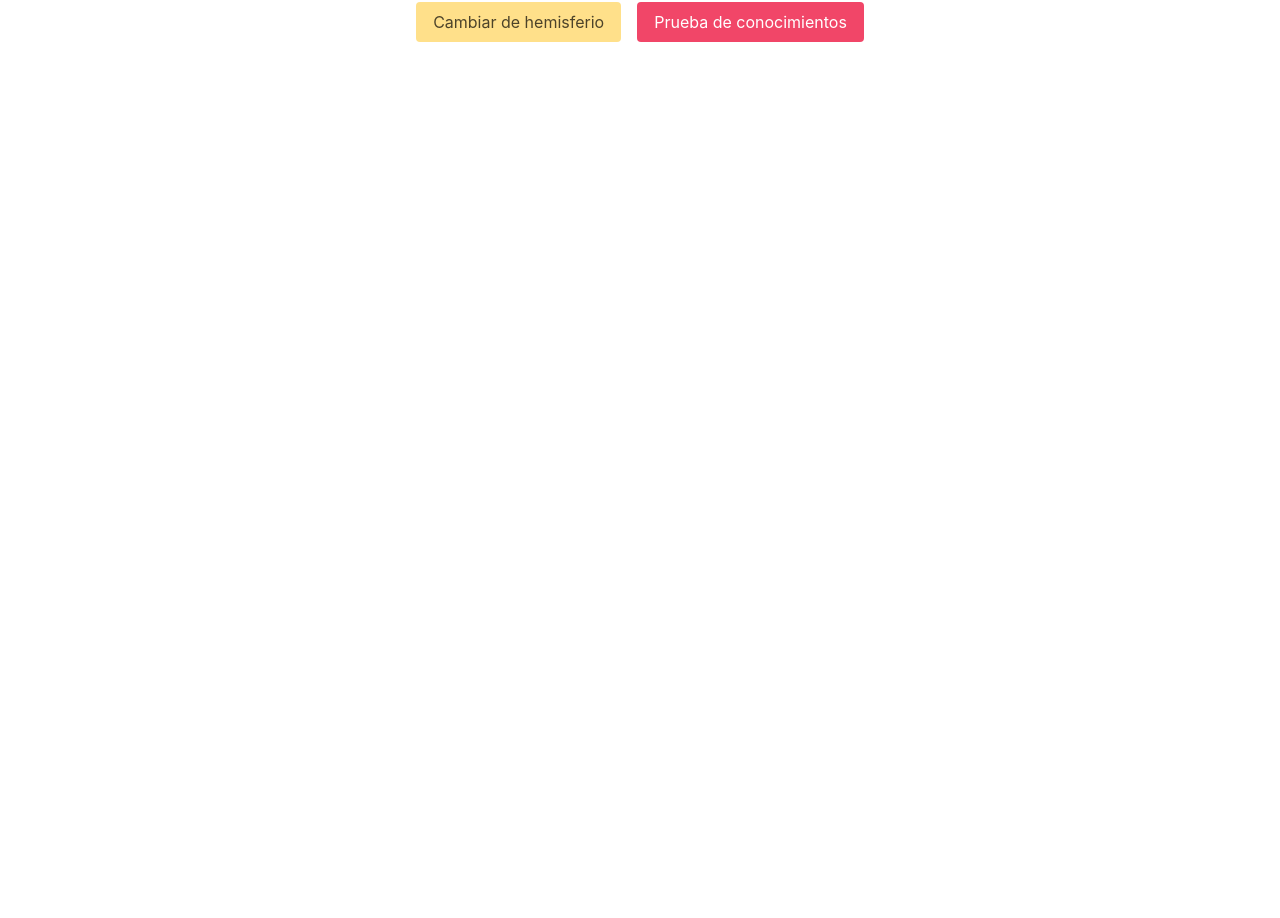
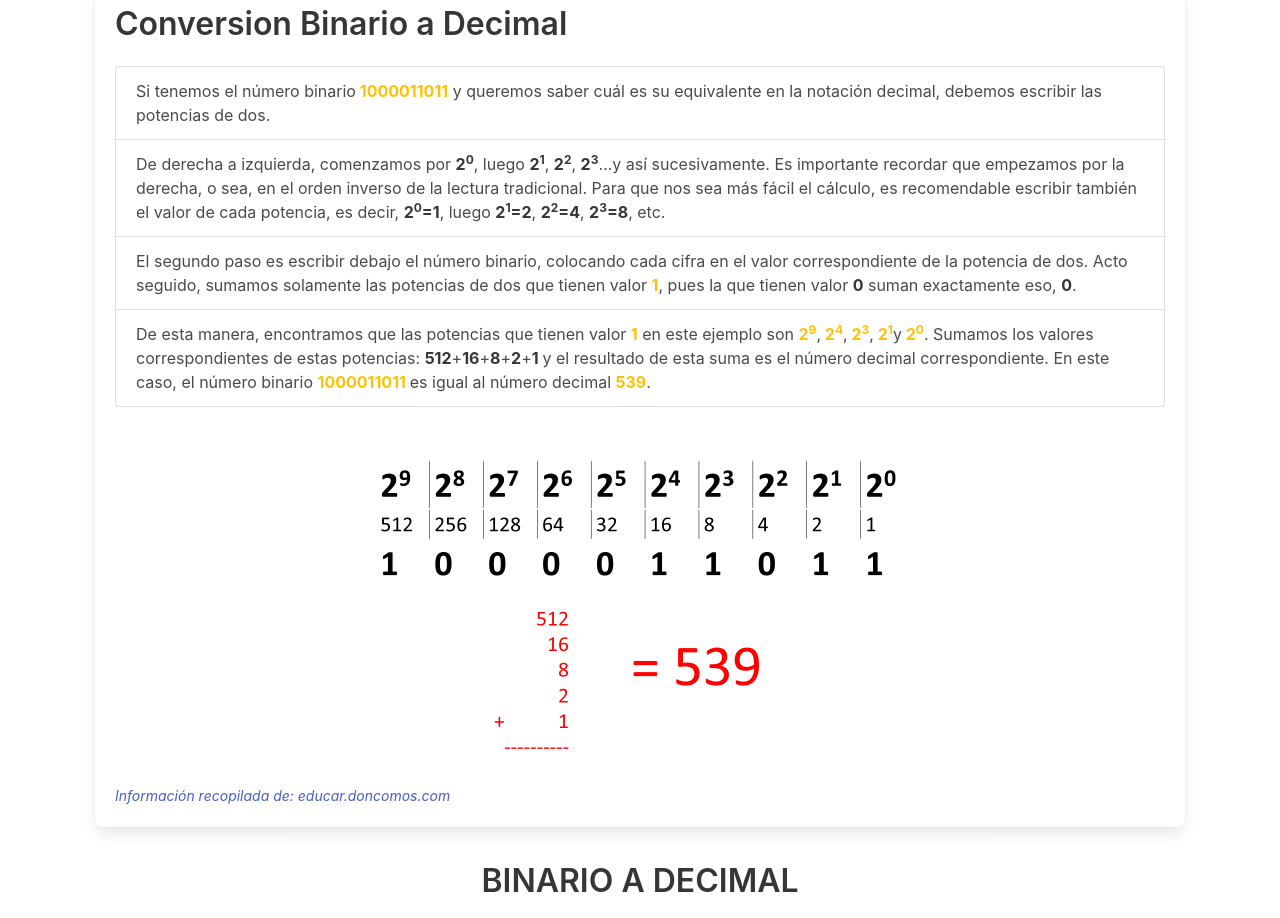
Before and after one commit to HolGonzalez/teagic, a React (Create React App) app: page /right in a window 1280 px wide. Shown: the part 2557-3475 px from the top of the page. Before the commit the page ends 2639 px from the top, so only its background shows below. Built offline with nearby package versions, Linux system fonts and the light colour scheme.

Commit message:
Colocando tema final en pagina Right

```diff
--- a/src/pages/Right.js
+++ b/src/pages/Right.js
@@ -1,6 +1,7 @@
 import React, { Component, Fragment } from "react";
 import { Link } from "react-router-dom";
 import DecToBin from "../components/DecToBin";
+import TableBinDec from "../components/TableBinDec";
 
 class Theme extends React.Component {
   render() {
@@ -41,51 +42,206 @@ class DecimalBinary extends React.Component {
         <div className="container box">
           <div className="row justify-content-between">
             <div className="col-12">
-            <p className="text-left title is-size-3">Conversion Decimal a Binario</p>
+              <p className="text-left title is-size-3">
+                Conversion Decimal a Binario
+              </p>
               <p>
                 Supongamos que queremos convertir el número decimal 9191 a
                 binario, el procedimiento es el siguiente:
               </p>
-            <ol className="list-group mt-4">
+              <ul className="list-group mt-4">
                 <li className="list-group-item">
-                Tomamos el número <strong>91</strong> y lo dividimos entre <strong>2</strong>, esto nos da un
-                cociente (el resultado de la división) y un residuo (cuanto
-                sobro al dividir el número), como estamos dividiendo entre <strong>2</strong> el
-                residuo solo puede tener dos valores: <span className="text-warning font-weight-bold">0</span> o <span className="text-warning font-weight-bold">1</span>; el residuo nos
-                indica si para esta posición hay un <span className="text-warning font-weight-bold">0</span> o un <span className="text-warning font-weight-bold">1</span> en el número
-                binario correspondiente, en este caso el residuo es <span className="text-warning font-weight-bold">1</span>, ya que <strong>91</strong>÷<strong>2</strong> es <strong>45</strong> y nos sobra 1.
+                  Tomamos el número <strong>91</strong> y lo dividimos entre{" "}
+                  <strong>2</strong>, esto nos da un cociente (el resultado de
+                  la división) y un residuo (cuanto sobro al dividir el número),
+                  como estamos dividiendo entre <strong>2</strong> el residuo
+                  solo puede tener dos valores:{" "}
+                  <span className="text-warning font-weight-bold">0</span> o{" "}
+                  <span className="text-warning font-weight-bold">1</span>; el
+                  residuo nos indica si para esta posición hay un{" "}
+                  <span className="text-warning font-weight-bold">0</span> o un{" "}
+                  <span className="text-warning font-weight-bold">1</span> en el
+                  número binario correspondiente, en este caso el residuo es{" "}
+                  <span className="text-warning font-weight-bold">1</span>, ya
+                  que <strong>91</strong>÷<strong>2</strong> es{" "}
+                  <strong>45</strong> y nos sobra 1.
                 </li>
                 <li className="list-group-item">
-              Una vez que calculamos esta división, repetimos el proceso con el cociente de la división anterior, es decir, <strong>45</strong>; y volvemos a calcular la división entre <strong>2</strong>, obteniendo: <strong>22</strong> como resultado y <span className="text-warning font-weight-bold">1</span> como residuo, lo que nos dice cual es el valor en la segunda posición del número binario.
+                  Una vez que calculamos esta división, repetimos el proceso con
+                  el cociente de la división anterior, es decir,{" "}
+                  <strong>45</strong>; y volvemos a calcular la división entre{" "}
+                  <strong>2</strong>, obteniendo: <strong>22</strong> como
+                  resultado y{" "}
+                  <span className="text-warning font-weight-bold">1</span> como
+                  residuo, lo que nos dice cual es el valor en la segunda
+                  posición del número binario.
                 </li>
                 <li className="list-group-item">
-              Y así, repetimos una y otra vez hasta que el resultado sea <strong>0</strong>.
+                  Y así, repetimos una y otra vez hasta que el resultado sea{" "}
+                  <strong>0</strong>.
                 </li>
                 <li className="list-group-item">
-              Entonces los siguientes pasos son <strong>22</strong>÷<strong>2</strong>, que nos da <strong>11</strong> como resultado y <span className="text-warning font-weight-bold">0</span> como residuo.
+                  Entonces los siguientes pasos son <strong>22</strong>÷
+                  <strong>2</strong>, que nos da <strong>11</strong> como
+                  resultado y{" "}
+                  <span className="text-warning font-weight-bold">0</span> como
+                  residuo.
                 </li>
                 <li className="list-group-item">
-              Luego <strong>11</strong>÷<strong>2</strong>, que nos da <strong>5</strong> como resultado y <span className="text-warning font-weight-bold">1</span> como residuo.
+                  Luego <strong>11</strong>÷<strong>2</strong>, que nos da{" "}
+                  <strong>5</strong> como resultado y{" "}
+                  <span className="text-warning font-weight-bold">1</span> como
+                  residuo.
                 </li>
                 <li className="list-group-item">
-              Despues <strong>5</strong>÷<strong>2</strong>, que nos da <strong>2</strong> como resultado y <span className="text-warning font-weight-bold">1</span> como residuo.
+                  Despues <strong>5</strong>÷<strong>2</strong>, que nos da{" "}
+                  <strong>2</strong> como resultado y{" "}
+                  <span className="text-warning font-weight-bold">1</span> como
+                  residuo.
                 </li>
                 <li className="list-group-item">
-              Luego <strong>1</strong>÷<strong>2</strong>, que nos da <strong>1</strong> como resultado y <span className="text-warning font-weight-bold">0</span> como residuo.
+                  Luego <strong>1</strong>÷<strong>2</strong>, que nos da{" "}
+                  <strong>1</strong> como resultado y{" "}
+                  <span className="text-warning font-weight-bold">0</span> como
+                  residuo.
                 </li>
                 <li className="list-group-item">
-              Y por ultimo dividimos <strong>1</strong> entre <strong>2</strong> y obtenemos <strong>0</strong> como resultado y <span className="text-warning font-weight-bold">1</span> como residuo.
+                  Y por ultimo dividimos <strong>1</strong> entre{" "}
+                  <strong>2</strong> y obtenemos <strong>0</strong> como
+                  resultado y{" "}
+                  <span className="text-warning font-weight-bold">1</span> como
+                  residuo.
                 </li>
-            </ol>
+              </ul>
               <p className="mt-4">
-            Si observamos los residuos que obtuvimos, tenemos el número binario: <span className="text-warning font-weight-bold">1011011</span>, que es equivalente al número decimal <strong>91</strong>. Quizá el procedimiento te parezca algo complicado, pero con la ayuda de la siguiente imagen debería ser más claro.
+                Si observamos los residuos que obtuvimos, tenemos el número
+                binario:{" "}
+                <span className="text-warning font-weight-bold">1011011</span>,
+                que es equivalente al número decimal <strong>91</strong>. Quizá
+                el procedimiento te parezca algo complicado, pero con la ayuda
+                de la siguiente imagen debería ser más claro.
               </p>
               <div className="has-text-centered col-sm-12 col-lg-12 ">
-              <img className="mt-4" src={require("../img/decimalBinario.svg")}></img>
+                <img
+                  className="mt-4"
+                  src={require("../img/decimalBinario.svg")}
+                ></img>
               </div>
               <p className="text-muted mt-0">
                 <em>
-              <a href="https://arquimedes.matem.unam.mx/mati/actividades/actividad_decimal_a_binario/index.html" target="_blank"><small>Información recopilada de: arquimedes.matem.unam.mx</small></a>
+                  <a
+                    href="https://arquimedes.matem.unam.mx/mati/actividades/actividad_decimal_a_binario/index.html"
+                    target="_blank"
+                  >
+                    <small>
+                      Información recopilada de: arquimedes.matem.unam.mx
+                    </small>
+                  </a>
+                </em>
+              </p>
+            </div>
+          </div>
+        </div>
+      </Fragment>
+    );
+  }
+}
+
+class BinaryDecimal extends React.Component {
+  render() {
+    return (
+      <Fragment>
+        <div className="container box">
+          <div className="row justify-content-between">
+            <div className="col-12">
+              <p className="text-left title is-size-3">
+                Conversion Binario a Decimal
+              </p>
+              <ul className="list-group mt-4">
+                <li className="list-group-item">
+                  Si tenemos el número binario<span className="text-warning font-weight-bold"> 1000011011
+                  </span> y queremos saber cuál es su equivalente en la notación
+                  decimal, debemos escribir las potencias de dos.
+                </li>
+                <li className="list-group-item">
+                  De derecha a izquierda, comenzamos por{" "}
+                  <strong>
+                    2<sup>0</sup>
+                  </strong>
+                  , luego{" "}
+                  <strong>
+                    2<sup>1</sup>
+                  </strong>
+                  ,{" "}
+                  <strong>
+                    2<sup>2</sup>
+                  </strong>
+                  ,{" "}
+                  <strong>
+                    2<sup>3</sup>
+                  </strong>
+                  …y así sucesivamente. Es importante recordar que empezamos por
+                  la derecha, o sea, en el orden inverso de la lectura
+                  tradicional. Para que nos sea más fácil el cálculo, es
+                  recomendable escribir también el valor de cada potencia, es
+                  decir,{" "}
+                  <strong>
+                    2<sup>0</sup>=1
+                  </strong>
+                  , luego{" "}
+                  <strong>
+                    2<sup>1</sup>=2
+                  </strong>
+                  ,{" "}
+                  <strong>
+                    2<sup>2</sup>=4
+                  </strong>
+                  ,{" "}
+                  <strong>
+                    2<sup>3</sup>=8
+                  </strong>
+                  , etc.
+                </li>
+                <li className="list-group-item">
+                  El segundo paso es escribir debajo el número binario,
+                  colocando cada cifra en el valor correspondiente de la
+                  potencia de dos. Acto seguido, sumamos solamente las potencias
+                  de dos que tienen valor{" "}
+                  <span className="text-warning font-weight-bold">1</span>, pues
+                  la que tienen valor <strong>0</strong> suman exactamente eso,{" "}
+                  <strong>0</strong>.
+                </li>
+                <li className="list-group-item">
+                  De esta manera, encontramos que las potencias que tienen valor{" "}
+                  <span className="text-warning font-weight-bold">1</span> en
+                  este ejemplo son <span className="text-warning font-weight-bold"> 2<sup>9</sup></span>
+                  ,<span className="text-warning font-weight-bold"> 2<sup>4</sup></span>,
+                  <span className="text-warning font-weight-bold"> 2<sup>3</sup>
+                  </span>,<span className="text-warning font-weight-bold"> 2<sup>1</sup></span>
+                  y<span className="text-warning font-weight-bold"> 2<sup>0</sup></span>
+                  . Sumamos los valores correspondientes de estas potencias: <strong>512</strong>+<strong>16</strong>+<strong>8</strong>+
+                  <strong>2</strong>+<strong>1 </strong>y el resultado de esta
+                  suma es el número decimal correspondiente. En este caso, el
+                  número binario <span className="text-warning font-weight-bold">1000011011 </span>
+                  es igual al número decimal <span className="text-warning font-weight-bold">539</span>.
+                </li>
+              </ul>
+              <div className="has-text-centered col-sm-12 col-lg-12 ">
+                <img
+                  className="mt-4"
+                  src={require("../img/binarioDecimal.png")}
+                ></img>
+              </div>
+              <p className="text-muted mt-0">
+                <em>
+                  <a
+                    href="https://educar.doncomos.com/convertir-binario-decimal"
+                    target="_blank"
+                  >
+                    <small>
+                      Información recopilada de: educar.doncomos.com
+                    </small>
+                  </a>
                 </em>
               </p>
             </div>
@@ -151,6 +307,12 @@ class Right extends Component {
           <div className="col-11 col-md-10 col-lg-8">
             <DecToBin />
           </div>
+          <div className="col-lg-12 m-2">
+            <BinaryDecimal />
+          </div>
+          <div className="col-11 col-md-10 col-lg-8">
+            <TableBinDec />
+          </div>
           <div className="col-12 m-4 has-text-centered">
             <Link className="btn button is-warning m-2" to="/left">
               Cambiar de hemisferio
```
Also changed, not shown: src/img/binarioDecimal.png (added). Lines whose indentation alone changed are shown as unchanged.
